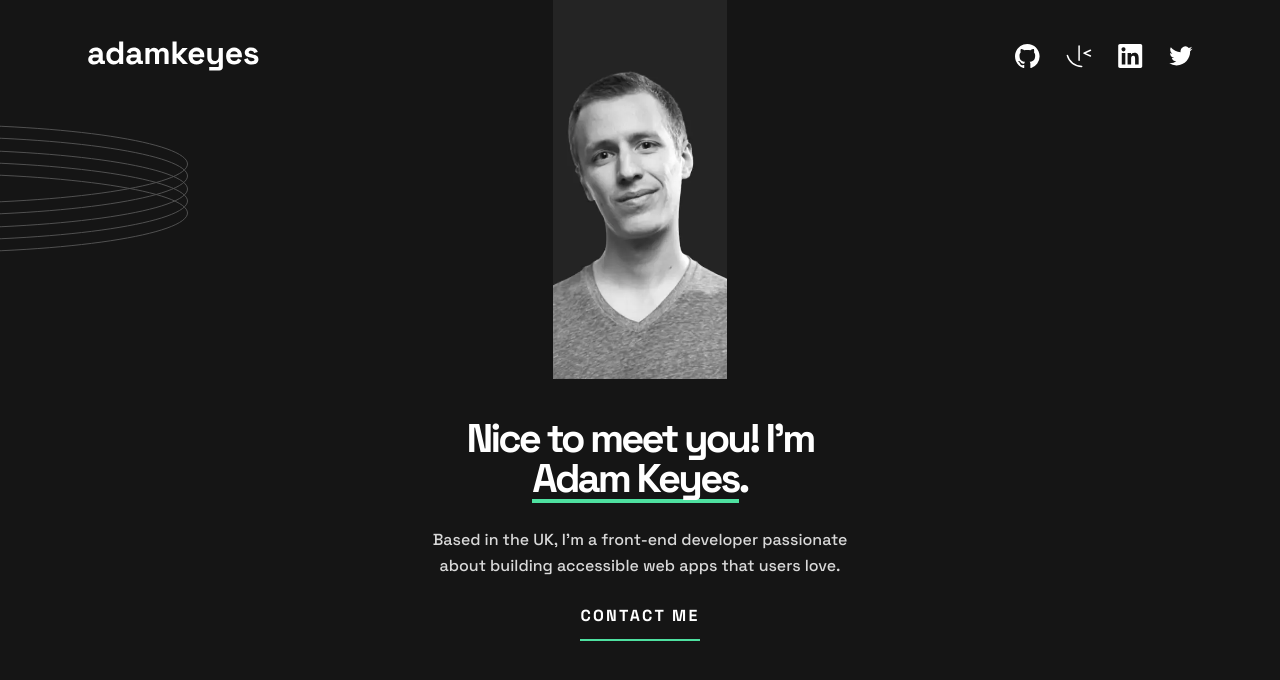
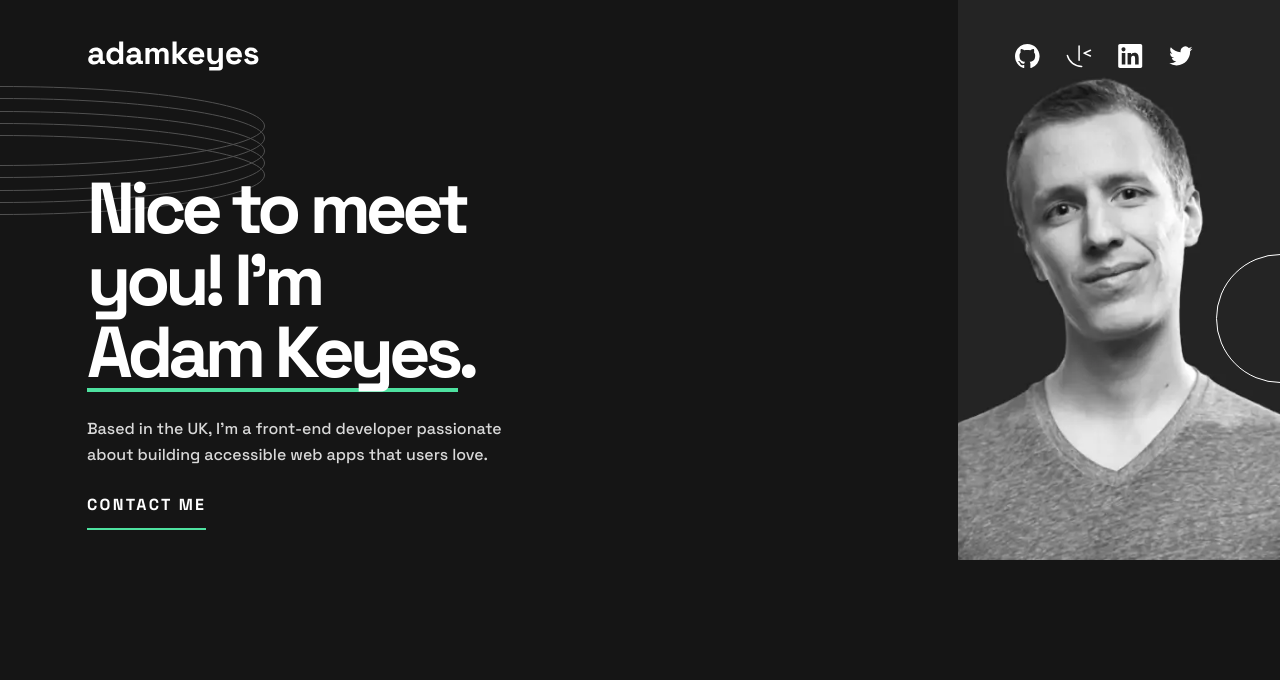
Before and after one commit to Muhammadjewel/single-page-developer-portfolio, a plain HTML site: page index.html in a window 1280 px wide. Drawn offline with Linux system fonts and the light colour scheme.

Commit message:
Add hero circle. Make hero responsive for tablet WIP

```diff
--- a/css/styles.css
+++ b/css/styles.css
@@ -181,8 +181,21 @@ select:-webkit-autofill:focus {
 
 /* HERO */
 .hero {
+  position: relative;
   padding-bottom: 80px;
   text-align: center;
+}
+
+.hero::after {
+  position: absolute;
+  z-index: 1;
+  right: 0;
+  top: 142px;
+  width: 64px;
+  height: 129px;
+  background-image: url("../img/hero-circle.svg");
+  background-size: contain;
+  content: "";
 }
 
 .hero__container {
@@ -190,15 +203,12 @@ select:-webkit-autofill:focus {
   justify-items: center;
 }
 
-.hero__picture {
-  margin-top: -116px;
-  margin-bottom: 40px;
-}
-
 .hero__img {
   width: 174px;
   height: 383px;
   object-fit: cover;
+  margin-top: -116px;
+  margin-bottom: 40px;
 }
 
 .hero__content {
@@ -242,11 +252,17 @@ only screen and (                min-resolution: 2dppx) {
     --container-padding: 30px;
   }
 
+  body {
+    background-position: -265px 86px;
+  }
+
   .logo__img {
     width: 172px;
   }
 
   .header {
+    position: relative;
+    z-index: 5;
     padding-top: 30px;
     padding-bottom: 30px;
   }
@@ -254,6 +270,29 @@ only screen and (                min-resolution: 2dppx) {
   .header__container {
     flex-direction: row;
     justify-content: space-between;
+  }
+
+  .hero {
+    padding-top: 60px;
+    text-align: left;
+  }
+
+  .hero__container {
+    justify-items: start;
+  }
+
+  .hero__img {
+    position: absolute;
+    z-index: -1;
+    right: 0;
+    top: -152px;
+    width: 322px;
+    height: 600px;
+    margin: 0;
+  }
+
+  .hero__heading {
+    font-size: 4.5rem;
   }
 }
 
```
Also changed, not shown: img/hero-circle.svg (added).
